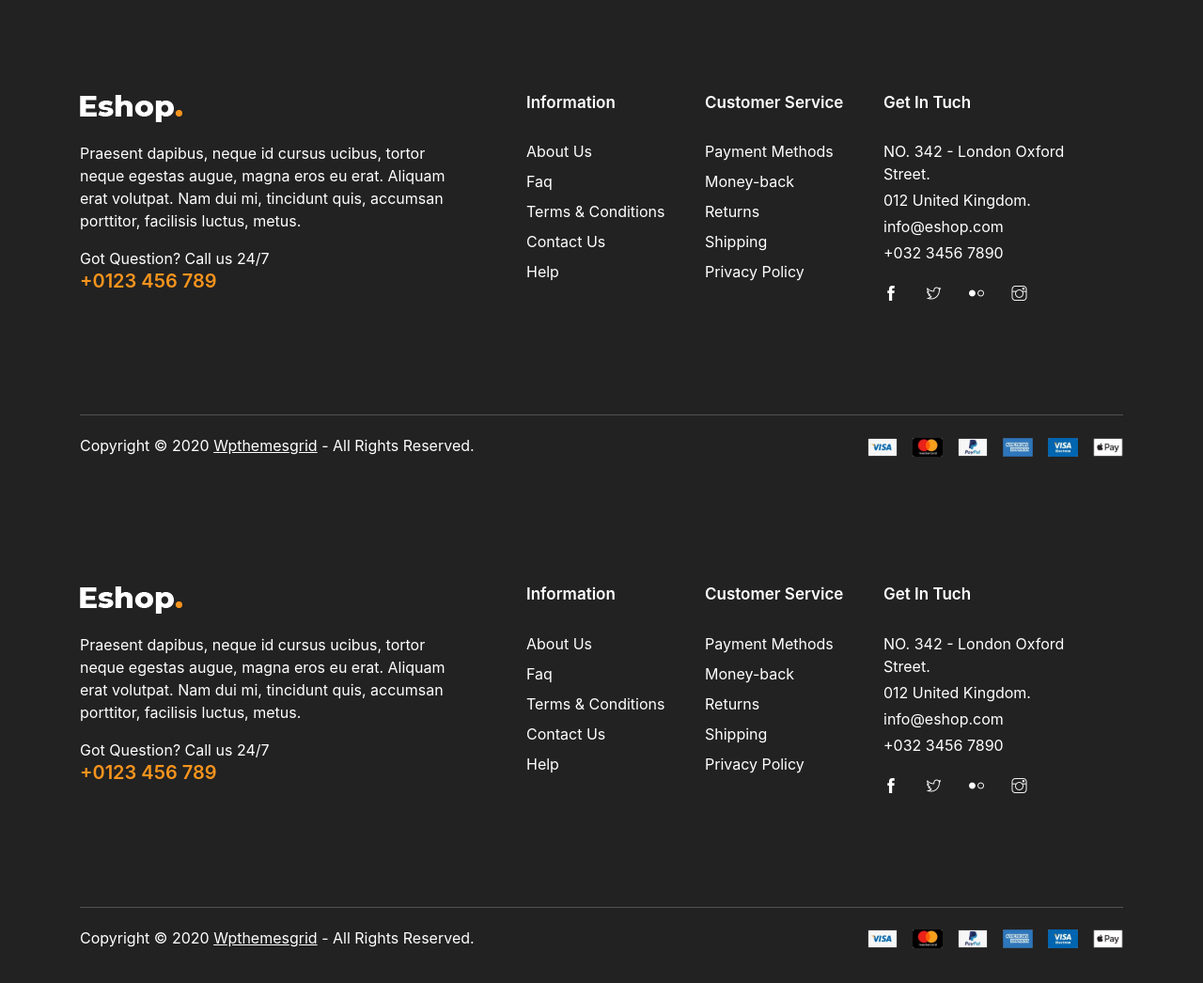
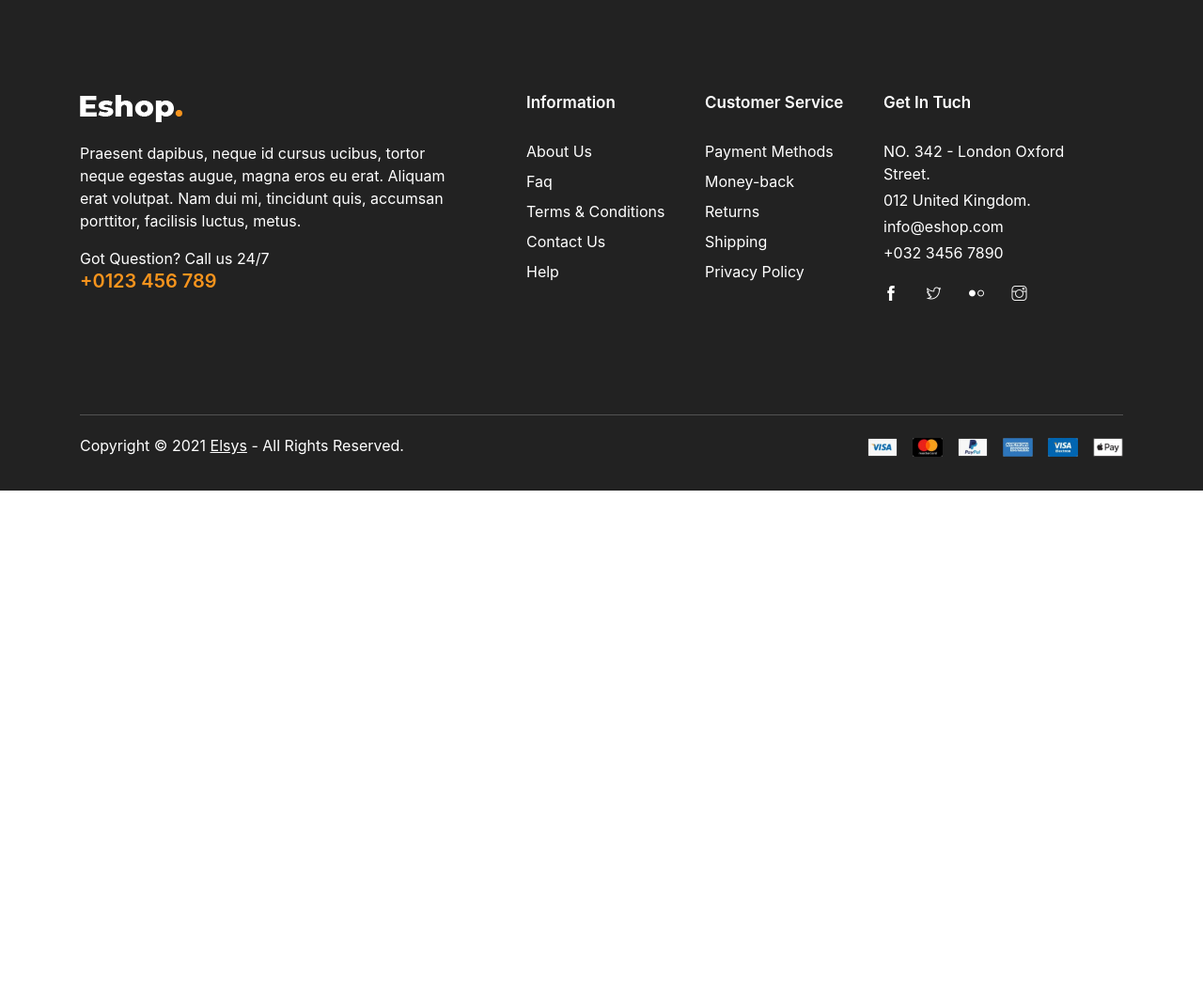
Before and after one commit to NikiDeyanov86/Online_shop, a Flask app: page /cart in a window 1280 px wide. Shown: the part 1677-2723 px from the top of the page at 94% size. After the commit the page ends 2199 px from the top, so only its background shows below. Run offline with Flask 2, Linux system fonts and the light colour scheme; some libraries are stand-ins or nearby versions.

Commit message:
Cart file modified

```diff
--- a/templates/base.html
+++ b/templates/base.html
@@ -178,7 +178,7 @@
 						<!-- Single Widget -->
 						<div class="single-footer about">
 							<div class="logo">
-								<a href="index.html"><img src="images/logo2.png" alt="#"></a>
+								<a href="/"><img src="../static/images/logo2.png" alt="#"></a>
 							</div>
 							<p class="text">Praesent dapibus, neque id cursus ucibus, tortor neque egestas augue,  magna eros eu erat. Aliquam erat volutpat. Nam dui mi, tincidunt quis, accumsan porttitor, facilisis luctus, metus.</p>
 							<p class="call">Got Question? Call us 24/7<span><a href="tel:123456789">+0123 456 789</a></span></p>
@@ -246,7 +246,7 @@
 					<div class="row">
 						<div class="col-lg-6 col-12">
 							<div class="left">
-								<p>Copyright © 2020 <a href="http://www.wpthemesgrid.com" target="_blank">Wpthemesgrid</a>  -  All Rights Reserved.</p>
+								<p>Copyright © 2021 <a href="http://www.wpthemesgrid.com" target="_blank">Elsys</a>  -  All Rights Reserved.</p>
 							</div>
 						</div>
 						<div class="col-lg-6 col-12">
--- a/templates/cart.html
+++ b/templates/cart.html
@@ -346,133 +346,41 @@
         </div>
         <!-- Modal end -->
 
-	<!-- Start Footer Area -->
-	<footer class="footer">
-		<!-- Footer Top -->
-		<div class="footer-top section">
-			<div class="container">
-				<div class="row">
-					<div class="col-lg-5 col-md-6 col-12">
-						<!-- Single Widget -->
-						<div class="single-footer about">
-							<div class="logo">
-								<a href="index.html"><img src="images/logo2.png" alt="#"></a>
-							</div>
-							<p class="text">Praesent dapibus, neque id cursus ucibus, tortor neque egestas augue,  magna eros eu erat. Aliquam erat volutpat. Nam dui mi, tincidunt quis, accumsan porttitor, facilisis luctus, metus.</p>
-							<p class="call">Got Question? Call us 24/7<span><a href="tel:123456789">+0123 456 789</a></span></p>
-						</div>
-						<!-- End Single Widget -->
-					</div>
-					<div class="col-lg-2 col-md-6 col-12">
-						<!-- Single Widget -->
-						<div class="single-footer links">
-							<h4>Information</h4>
-							<ul>
-								<li><a href="#">About Us</a></li>
-								<li><a href="#">Faq</a></li>
-								<li><a href="#">Terms & Conditions</a></li>
-								<li><a href="#">Contact Us</a></li>
-								<li><a href="#">Help</a></li>
-							</ul>
-						</div>
-						<!-- End Single Widget -->
-					</div>
-					<div class="col-lg-2 col-md-6 col-12">
-						<!-- Single Widget -->
-						<div class="single-footer links">
-							<h4>Customer Service</h4>
-							<ul>
-								<li><a href="#">Payment Methods</a></li>
-								<li><a href="#">Money-back</a></li>
-								<li><a href="#">Returns</a></li>
-								<li><a href="#">Shipping</a></li>
-								<li><a href="#">Privacy Policy</a></li>
-							</ul>
-						</div>
-						<!-- End Single Widget -->
-					</div>
-					<div class="col-lg-3 col-md-6 col-12">
-						<!-- Single Widget -->
-						<div class="single-footer social">
-							<h4>Get In Tuch</h4>
-							<!-- Single Widget -->
-							<div class="contact">
-								<ul>
-									<li>NO. 342 - London Oxford Street.</li>
-									<li>012 United Kingdom.</li>
-									<li>info@eshop.com</li>
-									<li>+032 3456 7890</li>
-								</ul>
-							</div>
-							<!-- End Single Widget -->
-							<ul>
-								<li><a href="#"><i class="ti-facebook"></i></a></li>
-								<li><a href="#"><i class="ti-twitter"></i></a></li>
-								<li><a href="#"><i class="ti-flickr"></i></a></li>
-								<li><a href="#"><i class="ti-instagram"></i></a></li>
-							</ul>
-						</div>
-						<!-- End Single Widget -->
-					</div>
-				</div>
-			</div>
-		</div>
-		<!-- End Footer Top -->
-		<div class="copyright">
-			<div class="container">
-				<div class="inner">
-					<div class="row">
-						<div class="col-lg-6 col-12">
-							<div class="left">
-								<p>Copyright © 2020 <a href="http://www.wpthemesgrid.com" target="_blank">Wpthemesgrid</a>  -  All Rights Reserved.</p>
-							</div>
-						</div>
-						<div class="col-lg-6 col-12">
-							<div class="right">
-								<img src="images/payments.png" alt="#">
-							</div>
-						</div>
-					</div>
-				</div>
-			</div>
-		</div>
-	</footer>
-	<!-- /End Footer Area -->
 
 	<!-- Jquery -->
-    <script src="js/jquery.min.js"></script>
-    <script src="js/jquery-migrate-3.0.0.js"></script>
-	<script src="js/jquery-ui.min.js"></script>
+    <script src="../static/js/jquery.min.js"></script>
+    <script src="../static/js/jquery-migrate-3.0.0.js"></script>
+	<script src="../static/js/jquery-ui.min.js"></script>
 	<!-- Popper JS -->
-	<script src="js/popper.min.js"></script>
+	<script src="../static/js/popper.min.js"></script>
 	<!-- Bootstrap JS -->
-	<script src="js/bootstrap.min.js"></script>
+	<script src="../static/js/bootstrap.min.js"></script>
 	<!-- Color JS -->
-	<script src="js/colors.js"></script>
+	<script src="../static/js/colors.js"></script>
 	<!-- Slicknav JS -->
-	<script src="js/slicknav.min.js"></script>
+	<script src="../static/js/slicknav.min.js"></script>
 	<!-- Owl Carousel JS -->
-	<script src="js/owl-carousel.js"></script>
+	<script src="../static/js/owl-carousel.js"></script>
 	<!-- Magnific Popup JS -->
-	<script src="js/magnific-popup.js"></script>
+	<script src="../static/js/magnific-popup.js"></script>
 	<!-- Fancybox JS -->
-	<script src="js/facnybox.min.js"></script>
+	<script src="../static/js/facnybox.min.js"></script>
 	<!-- Waypoints JS -->
-	<script src="js/waypoints.min.js"></script>
+	<script src="../static/js/waypoints.min.js"></script>
 	<!-- Countdown JS -->
-	<script src="js/finalcountdown.min.js"></script>
+	<script src="../static/js/finalcountdown.min.js"></script>
 	<!-- Nice Select JS -->
-	<script src="js/nicesellect.js"></script>
+	<script src="../static/js/nicesellect.js"></script>
 	<!-- Ytplayer JS -->
-	<script src="js/ytplayer.min.js"></script>
+	<script src="../static/js/ytplayer.min.js"></script>
 	<!-- Flex Slider JS -->
-	<script src="js/flex-slider.js"></script>
+	<script src="../static/js/flex-slider.js"></script>
 	<!-- ScrollUp JS -->
-	<script src="js/scrollup.js"></script>
+	<script src="../static/js/scrollup.js"></script>
 	<!-- Onepage Nav JS -->
-	<script src="js/onepage-nav.min.js"></script>
+	<script src="../static/js/onepage-nav.min.js"></script>
 	<!-- Easing JS -->
-	<script src="js/easing.js"></script>
+	<script src="../static/js/easing.js"></script>
 	<!-- Active JS -->
-	<script src="js/active.js"></script>
+	<script src="../static/js/active.js"></script>
 {% endblock %}
```
